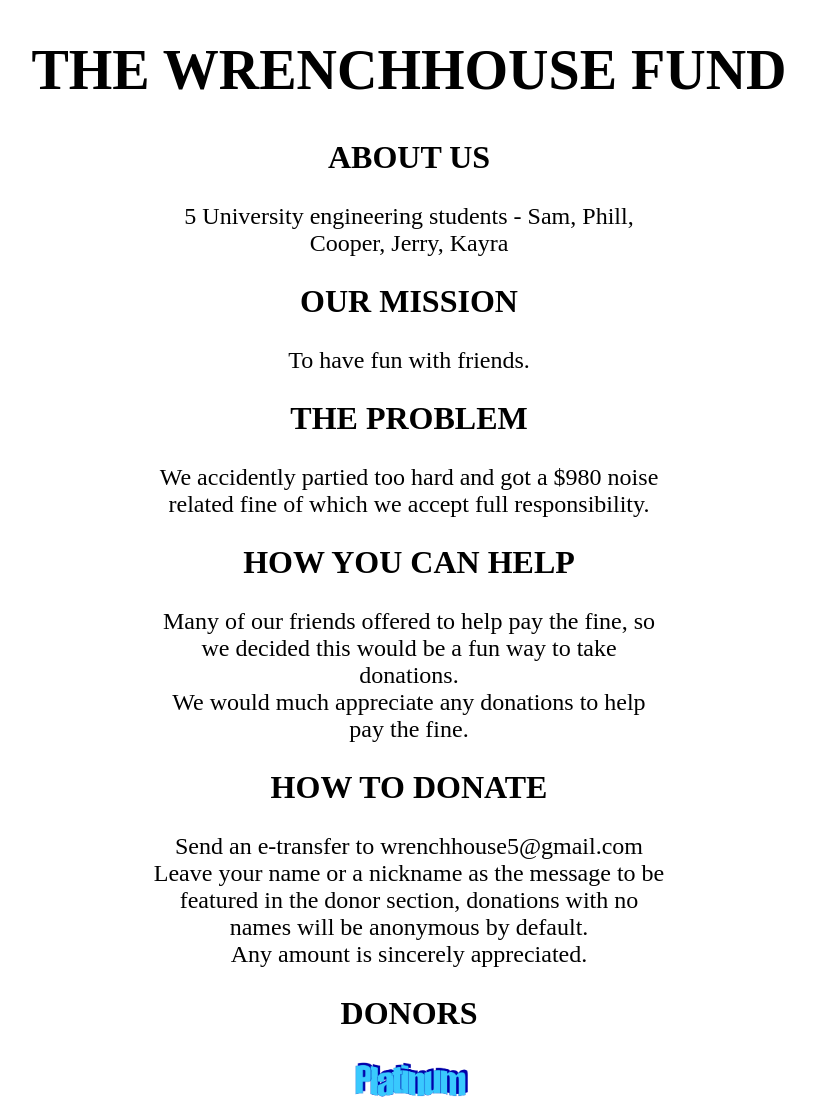
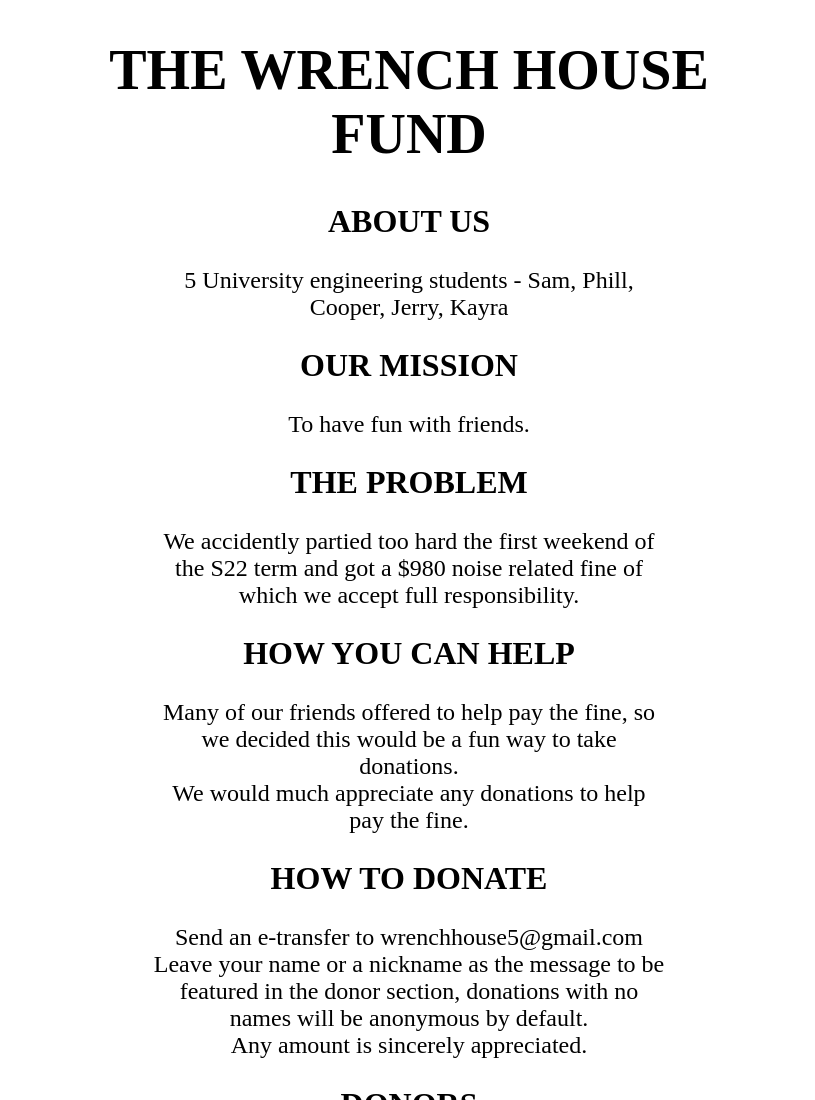
Before and after one commit to coopercole/wrenchhouse, a plain HTML site: page fund.html in a window 1280 px wide. Shown: the top 1100 px of the page, without its empty margins (231-1046 px from the left). Drawn offline with Linux system fonts and the light colour scheme.

Commit message:
small text changes

```diff
--- a/fund.html
+++ b/fund.html
@@ -10,13 +10,13 @@
 
 	  gtag('config', 'UA-228187201-1');
 	</script>
-    <title>WRENCHHOUSE</title>
+    <title>Wrench House</title>
     <link rel="stylesheet" href="index.css">
     <link rel="shortcut icon" type="image/x-icon" href="favicon/favicon.ico" />
     <meta name="viewport" content="width=device-width, initial-scale=1.0">
 </head>
 <body>
-    <div class="header"><h1>THE WRENCHHOUSE FUND</h1></div>
+    <div class="header"><h1>THE WRENCH HOUSE FUND</h1></div>
     <div class="content">
         <div class="headings">
             <h2>ABOUT US</h2>
@@ -24,7 +24,7 @@
             <h2>OUR MISSION</h2>
 			<p>To have fun with friends.</p>
             <h2>THE PROBLEM</h2>
-			<p>We accidently partied too hard and got a $980 noise related fine of which we accept full responsibility.</p>
+			<p>We accidently partied too hard the first weekend of the S22 term and got a $980 noise related fine of which we accept full responsibility.</p>
             <h2>HOW YOU CAN HELP</h2>
 			<p>Many of our friends offered to help pay the fine, so we decided this would be a fun way to take donations.</p>
 			<p>We would much appreciate any donations to help pay the fine.</p>
```
Also changed, not shown: index.html (+2 -2 lines).
